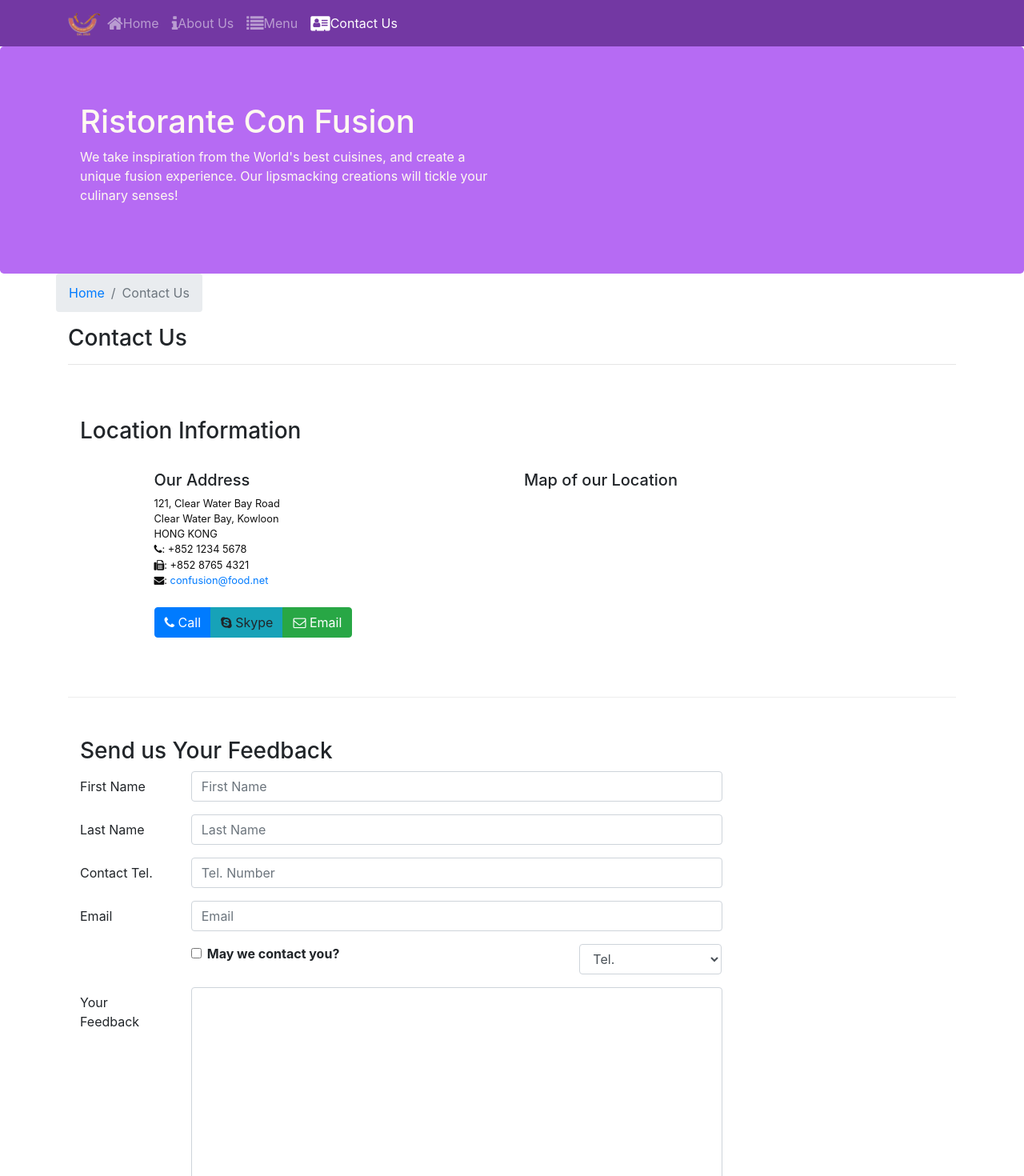
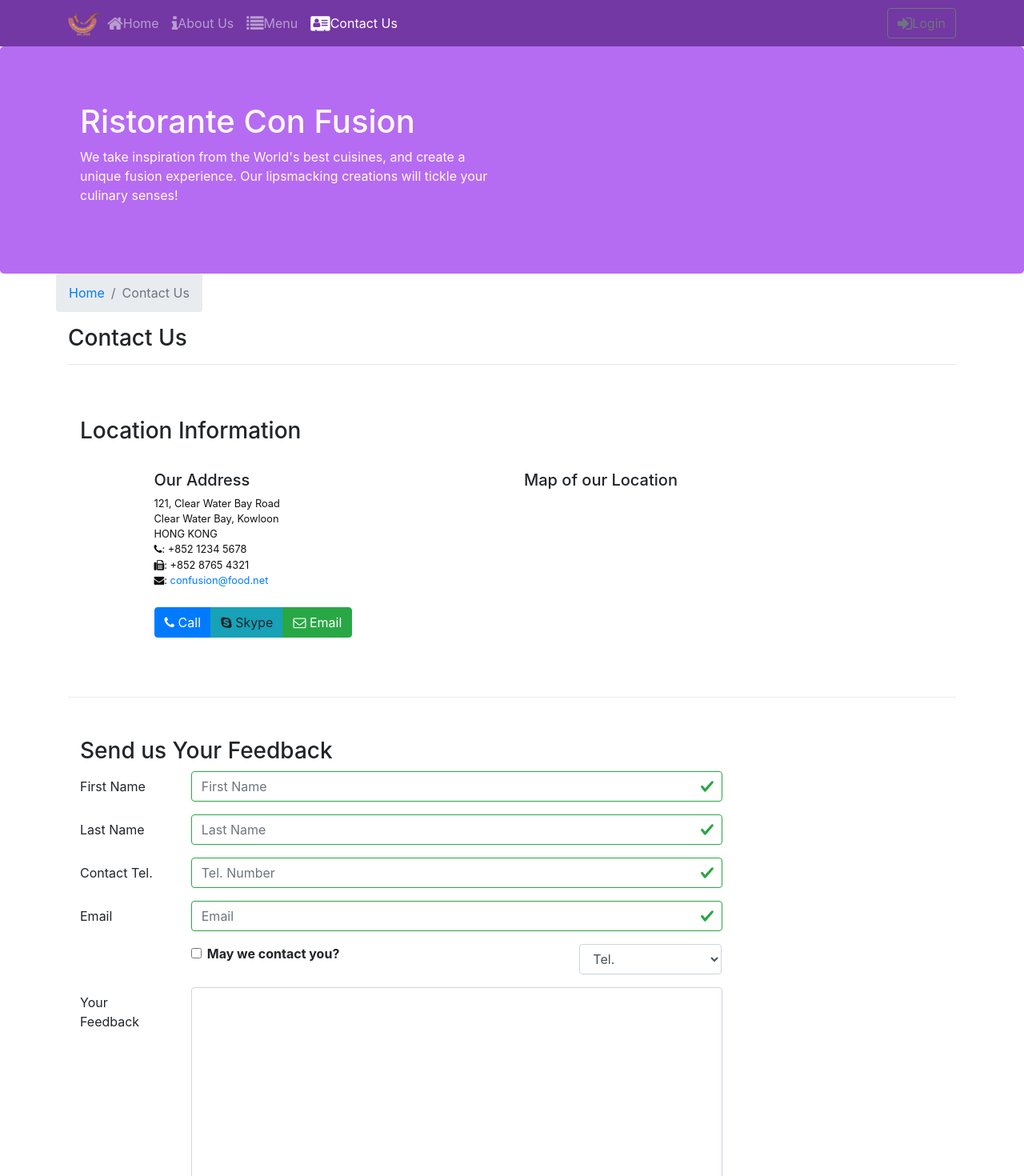
Before and after one commit to richa031/confusion, a React (Create React App) app: page /contactus in a window 1280 px wide. Shown: the top 1470 px of the page at 80% size. Built offline with nearby package versions, Linux system fonts and the light colour scheme.

Commit message:
uncontrolled forms using modals

```diff
--- a/src/components/AboutComponent.js
+++ b/src/components/AboutComponent.js
@@ -13,8 +13,8 @@
               </Media>
               <Media body>
                 <Media heading>{leader.name}</Media>
-                <p>{leader.designation}</p>
-                {leader.description}
+                    <p>{leader.designation}</p>
+                    {leader.description}
               </Media>
             </Media>
           </div>
--- a/src/components/ContactComponent.js
+++ b/src/components/ContactComponent.js
@@ -1,20 +1,26 @@
 import React, { Component } from 'react';
-import { Breadcrumb, BreadcrumbItem, Button, Form, FormGroup, Input, Col, Label } from 'reactstrap';
+import { Breadcrumb, BreadcrumbItem, Button, Form, FormGroup, Input, Col, Label, FormFeedback } from 'reactstrap';
 import { Link } from 'react-router-dom';
 
 class Contact extends Component {
 
     constructor(props){
         super(props);
-        this.state={
+        this.state = {
             firstname: '',
             lastname: '',
             telnum: '',
             email: '',
             agree: false,
             contactType: 'Tel.',
-            message: ''
-        }
+            message: '',
+            touched: {
+                firstname: false,
+                lastname: false,
+                telnum:false,
+                email: false
+            }
+        };
         this.handleSubmit = this.handleSubmit.bind(this);
         this.handleInputChange = this.handleInputChange.bind(this);
     }
@@ -35,7 +41,45 @@
         event.preventDefault();
     }
 
-    render(){
+    handleBlur = (field) => (evt) => {
+        this.setState({
+            touched: {...this.state.touched, [field]: true }
+        });
+    }
+
+    validate(firstname, lastname, telnum, email) {
+
+        const errors = {
+            firstname: '',
+            lastname: '',
+            telnum: '',
+            email: ''
+        };
+
+        if (this.state.touched.firstname && firstname.length < 3)
+            errors.firstname = 'First Name should be >= 3 characters';
+        else if (this.state.touched.firstname && firstname.length > 10)
+            errors.firstname = 'First Name should be <= 10 characters';
+
+        if (this.state.touched.lastname && lastname.length < 3)
+            errors.lastname = 'Last Name should be >= 3 characters';
+        else if (this.state.touched.lastname && lastname.length > 10)
+            errors.lastname = 'Last Name should be <= 10 characters';
+
+        const reg = /^\d+$/;
+        if (this.state.touched.telnum && !reg.test(telnum))
+            errors.telnum = 'Tel. Number should contain only numbers';
+
+        if (this.state.touched.email && email.split('').filter(x => x === '@').length !== 1)
+            errors.email = 'Email should contain a @';
+
+        return errors;
+    };
+
+render(){
+
+        const errors = this.validate(this.state.firstname, this.state.lastname, this.state.telnum, this.state.email);
+
         return(
             <div className="container">
                 <div className="row">
@@ -85,28 +129,36 @@
                             <FormGroup row>
                                 <Label htmlFor="firstname" md={2}>First Name</Label>
                                     <Col md={10}>
-                                        <Input type="text" id="firstname" name="firstname" placeholder="First Name" value={this.state.firstname} onChange={this.handleInputChange} />
+                                        <Input type="text" id="firstname" name="firstname" placeholder="First Name" value={this.state.firstname} valid={errors.firstname === ''}
+                                        invalid={errors.firstname !== ''} onBlur={this.handleBlur('firstname')} onChange={this.handleInputChange} />
+                                        <FormFeedback>{errors.firstname}</FormFeedback>
                                     </Col>
                             </FormGroup>
 
                             <FormGroup row>
                                 <Label htmlFor="lastname" md={2}>Last Name</Label>
                                     <Col md={10}>
-                                        <Input type="text" id="lastname" name="lastname" placeholder="Last Name" value={this.state.lastname} onChange={this.handleInputChange} />
+                                        <Input type="text" id="lastname" name="lastname" placeholder="Last Name" value={this.state.lastname}  valid={errors.lastname === ''}
+                                        invalid={errors.lastname !== ''} onBlur={this.handleBlur('lastname')} onChange={this.handleInputChange} />
+                                        <FormFeedback>{errors.lastname}</FormFeedback>
                                     </Col>
                             </FormGroup>
 
                             <FormGroup row>
                                 <Label htmlFor="telnum" md={2}>Contact Tel.</Label>
                                     <Col md={10}>
-                                        <Input type="tel" id="telnum" name="telnum" placeholder="Tel. Number" value={this.state.telnum} onChange={this.handleInputChange} />
+                                        <Input type="tel" id="telnum" name="telnum" placeholder="Tel. Number" value={this.state.telnum}  valid={errors.telnum === ''}
+                                        invalid={errors.telnum !== ''} onBlur={this.handleBlur('telnum')} onChange={this.handleInputChange} />
+                                        <FormFeedback>{errors.telnum}</FormFeedback>
                                     </Col>
                             </FormGroup>
 
                             <FormGroup row>
                                 <Label htmlFor="email" md={2}>Email</Label>
                                     <Col md={10}>
-                                        <Input type="email" id="email" name="email" placeholder="Email" value={this.state.email} onChange={this.handleInputChange} />
+                                        <Input type="email" id="email" name="email" placeholder="Email" value={this.state.email} valid={errors.email === ''}
+                                        invalid={errors.email !== ''} onBlur={this.handleBlur('email')} onChange={this.handleInputChange} />
+                                        <FormFeedback>{errors.email}</FormFeedback>
                                     </Col>
                             </FormGroup>
 
--- a/src/components/HeaderComponent.js
+++ b/src/components/HeaderComponent.js
@@ -1,5 +1,5 @@
 import React, { Component } from 'react';
-import {Navbar, NavbarBrand, Nav, NavbarToggler, Collapse, NavItem, Jumbotron} from 'reactstrap';
+import {Navbar, NavbarBrand, Nav, NavbarToggler, Collapse, NavItem, Jumbotron, Button, Modal, ModalHeader, ModalBody, Form, FormGroup, Label, Input } from 'reactstrap';
 import { NavLink } from 'react-router-dom';
 
 class Header extends Component{
@@ -7,14 +7,31 @@
     constructor(props){
         super(props);
         this.state={
-            isNavOpen: false
+            isNavOpen: false,
+            isModalOpen: false
         };
         this.toggleNav = this.toggleNav.bind(this);
+        this.toggleModal = this.toggleModal.bind(this);
+        this.handleLogin = this.handleLogin.bind(this);
     }
     toggleNav() {
         this.setState({
             isNavOpen: !this.state.isNavOpen
         });
+    }
+
+    toggleModal() {
+        this.setState({
+            isModalOpen: !this.state.isModalOpen
+        });
+    }
+
+    handleLogin(event) {
+        this.toggleModal();
+        alert("Username: " + this.username.value + " Password: " + this.password.value
+            + " Remember: " + this.remember.checked);
+        event.preventDefault();
+
     }
 
     render(){
@@ -52,6 +69,13 @@
                                 </NavLink>
                             </NavItem>
                         </Nav>
+                        <Nav className="ml-auto" navbar>
+                            <NavItem>
+                                <Button outline onClick={this.toggleModal}>
+                                    <span className="fa fa-sign-in fa-lg"></span>Login
+                                </Button>
+                            </NavItem>
+                        </Nav>
                     </Collapse>
                 </div>
             </Navbar>
@@ -65,6 +89,31 @@
                     </div>
                 </div>
             </Jumbotron>
+            <Modal isOpen={this.state.isModalOpen} toggle={this.toggleModal} >
+                <ModalHeader toggle={this.toggleModal}>Login</ModalHeader>
+                <ModalBody>
+                <Form onSubmit={this.handleLogin}>
+                            <FormGroup>
+                                <Label htmlFor="username">Username</Label>
+                                <Input type="text" id="username" name="username"
+                                    innerRef={(input) => this.username = input} />
+                            </FormGroup>
+                            <FormGroup>
+                                <Label htmlFor="password">Password</Label>
+                                <Input type="password" id="password" name="password"
+                                    innerRef={(input) => this.password = input}  />
+                            </FormGroup>
+                            <FormGroup check>
+                                <Label check>
+                                    <Input type="checkbox" name="remember"
+                                    innerRef={(input) => this.remember = input}  />
+                                    Remember me
+                                </Label>
+                            </FormGroup>
+                            <Button type="submit" value="submit" color="primary">Login</Button>
+                        </Form>
+                </ModalBody>
+            </Modal>
             </>
         );
     }
```
